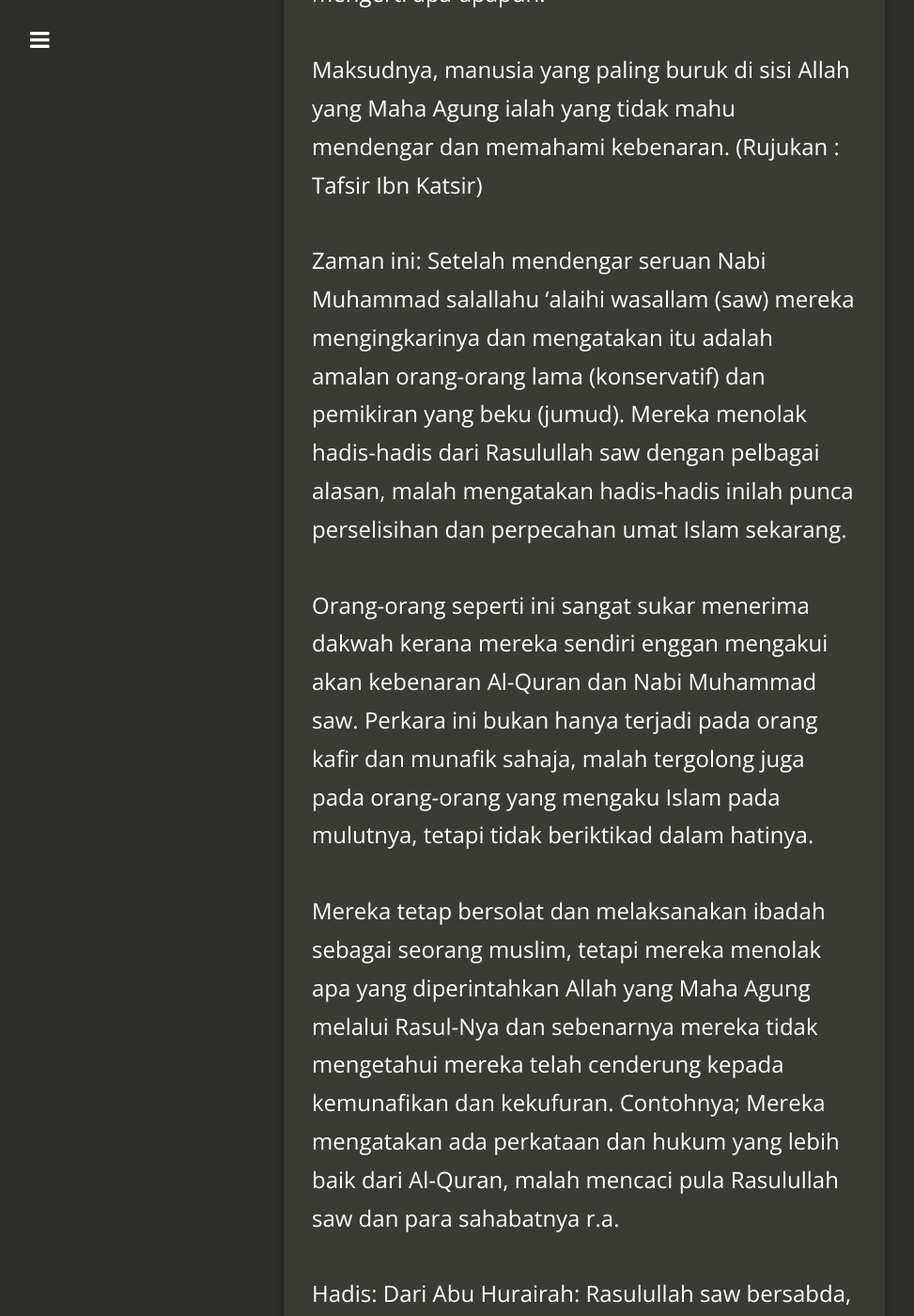
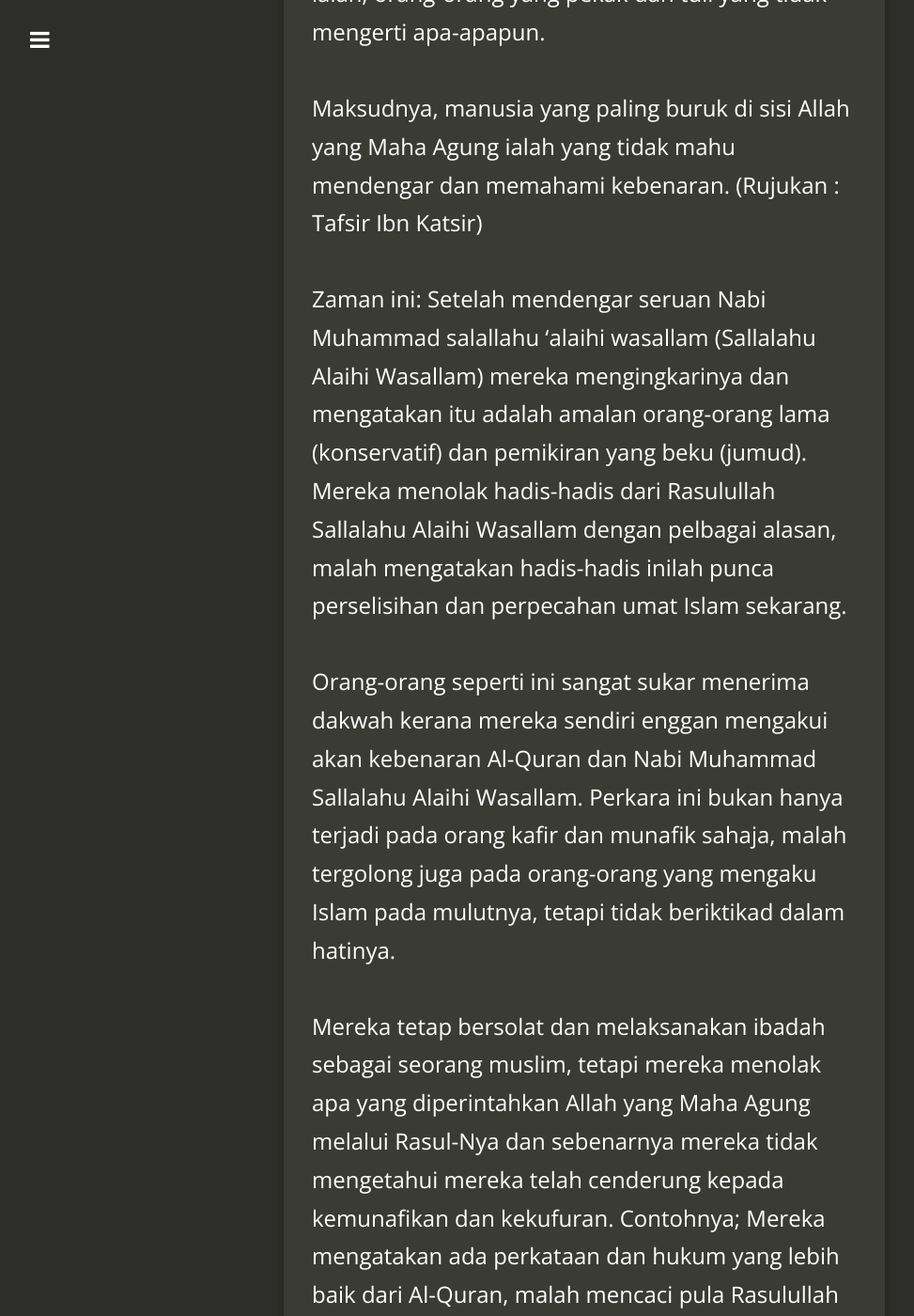
Before and after one commit to kedamaian/swsyafiq, a Jekyll site: the page built from _posts/2010-02-27-6-golongan-yang-sukar-terima-dakwah.md, in a window 1280 px wide and 1400 px high, scrolled down 4117 px. Shown: the whole window at 94% size, without its empty margins (18-991 px from the left). Built offline with Jekyll 4.4.1, drawn with Linux system fonts in a browser that asks for light colours; nearby versions of some CDN libraries; comment, search, counter and statistics services are not loaded; some of the changed text lies outside the part shown.

Commit message:
Update 2010-02-27-6-golongan-yang-sukar-terima-dakwah.md

```diff
--- a/_posts/2010-02-27-6-golongan-yang-sukar-terima-dakwah.md
+++ b/_posts/2010-02-27-6-golongan-yang-sukar-terima-dakwah.md
@@ -27,7 +27,7 @@ Satu contoh yang mudah; jika seseorang berdakwah mengatakan sembahlah Allah yang
 Surah An-Nuur [24] : 54 54. Katakanlah: "Taat kepada Allah dan taatlah kepada rasul; dan jika kamu berpaling maka sesungguhnya kewajiban rasul itu adalah apa yang dibebankan kepadanya, dan kewajiban kamu sekalian adalah semata-mata apa yang dibebankan kepadamu. Dan jika kamu taat kepadanya, nescaya kamu mendapat petunjuk. Dan tidak lain kewajiban rasul itu melainkan menyampaikan (amanat Allah) dengan terang."
 
 ## ISI PERBINCANGAN
-Persoalannya, sejauh mana dakwah para pendakwah benar-benar berkesan terhadap penerima dakwah? Sedikit kajian, pemerhatian dan penelitian dalam Al-Quran, Hadis dan sirah Nabi Muhammad saw, didapati beberapa golongan yang sangat sukar menerima dakwah dan berdakwah kepadanya. Moga-moga kita terhindar dari menjadi golongan seperti ini, antaranya:
+Persoalannya, sejauh mana dakwah para pendakwah benar-benar berkesan terhadap penerima dakwah? Sedikit kajian, pemerhatian dan penelitian dalam Al-Quran, Hadis dan sirah Nabi Muhammad Sallalahu Alaihi Wasallam, didapati beberapa golongan yang sangat sukar menerima dakwah dan berdakwah kepadanya. Moga-moga kita terhindar dari menjadi golongan seperti ini, antaranya:
 
 
 ### 1. Mereka yang Menolak Kebenaran
@@ -37,13 +37,13 @@ Surah Al-Anfaal [8] : 22 22. Sesungguhnya binatang (makhluk) yang seburuk-burukn
 
 Maksudnya, manusia yang paling buruk di sisi Allah yang Maha Agung ialah yang tidak mahu mendengar dan memahami kebenaran. (Rujukan : Tafsir Ibn Katsir)
 
-Zaman ini: Setelah mendengar seruan Nabi Muhammad salallahu ‘alaihi wasallam (saw) mereka mengingkarinya dan mengatakan itu adalah amalan orang-orang lama (konservatif) dan pemikiran yang beku (jumud). Mereka menolak hadis-hadis dari Rasulullah saw dengan pelbagai alasan, malah mengatakan hadis-hadis inilah punca perselisihan dan perpecahan umat Islam sekarang.
+Zaman ini: Setelah mendengar seruan Nabi Muhammad salallahu ‘alaihi wasallam (Sallalahu Alaihi Wasallam) mereka mengingkarinya dan mengatakan itu adalah amalan orang-orang lama (konservatif) dan pemikiran yang beku (jumud). Mereka menolak hadis-hadis dari Rasulullah Sallalahu Alaihi Wasallam dengan pelbagai alasan, malah mengatakan hadis-hadis inilah punca perselisihan dan perpecahan umat Islam sekarang.
 
-Orang-orang seperti ini sangat sukar menerima dakwah kerana mereka sendiri enggan mengakui akan kebenaran Al-Quran dan Nabi Muhammad saw. Perkara ini bukan hanya terjadi pada orang kafir dan munafik sahaja, malah tergolong juga pada orang-orang yang mengaku Islam pada mulutnya, tetapi tidak beriktikad dalam hatinya.
+Orang-orang seperti ini sangat sukar menerima dakwah kerana mereka sendiri enggan mengakui akan kebenaran Al-Quran dan Nabi Muhammad Sallalahu Alaihi Wasallam. Perkara ini bukan hanya terjadi pada orang kafir dan munafik sahaja, malah tergolong juga pada orang-orang yang mengaku Islam pada mulutnya, tetapi tidak beriktikad dalam hatinya.
 
-Mereka tetap bersolat dan melaksanakan ibadah sebagai seorang muslim, tetapi mereka menolak apa yang diperintahkan Allah yang Maha Agung melalui Rasul-Nya dan sebenarnya mereka tidak mengetahui mereka telah cenderung kepada kemunafikan dan kekufuran. Contohnya; Mereka mengatakan ada perkataan dan hukum yang lebih baik dari Al-Quran, malah mencaci pula Rasulullah saw dan para sahabatnya r.a.
+Mereka tetap bersolat dan melaksanakan ibadah sebagai seorang muslim, tetapi mereka menolak apa yang diperintahkan Allah yang Maha Agung melalui Rasul-Nya dan sebenarnya mereka tidak mengetahui mereka telah cenderung kepada kemunafikan dan kekufuran. Contohnya; Mereka mengatakan ada perkataan dan hukum yang lebih baik dari Al-Quran, malah mencaci pula Rasulullah Sallalahu Alaihi Wasallam dan para sahabatnya r.a.
 
-Hadis: Dari Abu Hurairah: Rasulullah saw bersabda, "Barangsiapa taat kepadaku, bererti dia telah taat kepada Allah SWT; dan barangsiapa menderhakaiku, bererti dia derhaka kepada Allah SWT." (0003) [Sahih Ibnu Majah]
+Hadis: Dari Abu Hurairah: Rasulullah Sallalahu Alaihi Wasallam bersabda, "Barangsiapa taat kepadaku, bererti dia telah taat kepada Allah SWT; dan barangsiapa menderhakaiku, bererti dia derhaka kepada Allah SWT." (0003) [Sahih Ibnu Majah]
 
 
 ### 2. Mereka yang Taksub Mengikuti Tradisi
@@ -59,7 +59,7 @@ Selain itu ada pula yang mengikuti tradisi kitab. Apabila berdakwah kepadanya me
 
 Orang-orang seperti ini sangat sukar berdakwah kepadanya kerana mereka begitu taksub dengan tradisi mereka.
 
-Hadis: Dari Abu Hurairah r.a: Rasulullah saw bersabda, “Barangsiapa menyeru ke jalan petunjuk (kebaikan), maka baginya pahala seperti pahala orang-orang yang mengikutinya, yang tidak terkurangi sedikitpun dari pahala-pahala amal mereka sama sekali.
+Hadis: Dari Abu Hurairah r.a: Rasulullah Sallalahu Alaihi Wasallam bersabda, “Barangsiapa menyeru ke jalan petunjuk (kebaikan), maka baginya pahala seperti pahala orang-orang yang mengikutinya, yang tidak terkurangi sedikitpun dari pahala-pahala amal mereka sama sekali.
 
 Barangsiapa menyeru kepada jalan yang menyesatkan, maka baginya dosa semisal (sama) dosa orang-orang yang mengikutinya, yang tidak terkurangi sedikitpun dari dosa-dosa mereka sama sekali.” (0172) [Sahih Ibnu Majah]
 
@@ -79,19 +79,19 @@ Apa yang penting adalah, kebenaran itu didasari dengan ilmu. Di manakah pula car
 
 Kebenaran itu tidak semestinya mengikut majoriti, jika terdapat kesalahan dan kesilapan orang terdahulu kemudian setelah diketahui kebenarannya, hendaklah kita menerima dengan hati yang terbuka dan perbetuli kembali kesalahan dan kesilapan itu agar tidak membiarkan generasi akan datang terus menerus dalam kesilapan.
 
-Hadis : Dari Abu Hurairah r.a : Rasulullah saw bersabda, “Kalau amanah tidak lagi dipegang teguh, maka tunggulah saat kehancuran.”
+Hadis : Dari Abu Hurairah r.a : Rasulullah Sallalahu Alaihi Wasallam bersabda, “Kalau amanah tidak lagi dipegang teguh, maka tunggulah saat kehancuran.”
 
-Ia (Abu Hurairah) bertanya, ‘Bagaimana orang (yang) tidak memegang teguh amanah itu ya Rasulullah?’ Beliau (Nabi saw) menjawab, “Kalau sesuatu urusan telah diserahkan kepada orang yang bukan ahlinya, maka tunggulah saat kehancuran.” (1746) [Sahih Bukhari]
+Ia (Abu Hurairah) bertanya, ‘Bagaimana orang (yang) tidak memegang teguh amanah itu ya Rasulullah?’ Beliau (Nabi Sallalahu Alaihi Wasallam) menjawab, “Kalau sesuatu urusan telah diserahkan kepada orang yang bukan ahlinya, maka tunggulah saat kehancuran.” (1746) [Sahih Bukhari]
 
 ### 4. Mereka yang Berilmu Pengetahuan
 
 Surah Al-Mu'min [40] : 83 83. Maka tatkala datang kepada mereka rasul-rasul (yang diutus kepada) mereka dengan membawa keterangan-keterangan, mereka merasa senang dengan pengetahuan yang ada pada mereka dan mereka dikepung oleh azab Allah yang selalu mereka perolok-olokkan itu.
 
-Di antara orang yang paling sukar didakwahkan juga adalah orang yang ‘menyangka’ dia sudah mempunyai ilmu pengetahuan yang cukup. Sebarang pendapat yang berlainan dengannya akan ditentang habis-habisan walaupun bertentangan dengan hadis Nabi saw. Mereka akan berhujah dengan kitab itu dan ini, kata-kata guru itu dan guru ini malah mereka lebih mengikut pendapat guru dan kitab mereka melebihi perkataan Rasulullah saw sendiri.
+Di antara orang yang paling sukar didakwahkan juga adalah orang yang ‘menyangka’ dia sudah mempunyai ilmu pengetahuan yang cukup. Sebarang pendapat yang berlainan dengannya akan ditentang habis-habisan walaupun bertentangan dengan hadis Nabi Sallalahu Alaihi Wasallam. Mereka akan berhujah dengan kitab itu dan ini, kata-kata guru itu dan guru ini malah mereka lebih mengikut pendapat guru dan kitab mereka melebihi perkataan Rasulullah Sallalahu Alaihi Wasallam sendiri.
 
-Apa yang lebih melucukan adalah, mereka menggunakan dalil yang langsung tidak layak seperti suratkhabar, radio dan sebagainya bagi menentang atau beralasan menolak hadis Rasulullah saw.
+Apa yang lebih melucukan adalah, mereka menggunakan dalil yang langsung tidak layak seperti suratkhabar, radio dan sebagainya bagi menentang atau beralasan menolak hadis Rasulullah Sallalahu Alaihi Wasallam.
 
-Hadis (diringkaskan): Dari Irbadh bin Sariyah : Rasulullah saw bersabda, “....Kamu akan melihat perselisihan yang sangat dahsyat sesudahku, maka hendaklah kamu berpegang pada Sunnah-ku dan Sunnah-Khulafa ur rasyidin yang mendapat petunjuk. Gigitlah dengan gigi gerahammu dan jauhilah perkara-perkara baru, sesungguhnya setiap bidaah (perkara baru dalam agama) adalah sesat.” (0040)
+Hadis (diringkaskan): Dari Irbadh bin Sariyah : Rasulullah Sallalahu Alaihi Wasallam bersabda, “....Kamu akan melihat perselisihan yang sangat dahsyat sesudahku, maka hendaklah kamu berpegang pada Sunnah-ku dan Sunnah-Khulafa ur rasyidin yang mendapat petunjuk. Gigitlah dengan gigi gerahammu dan jauhilah perkara-perkara baru, sesungguhnya setiap bidaah (perkara baru dalam agama) adalah sesat.” (0040)
 
 ### 5. Orang yang Mempunyai Pangkat, Harta dan Kuasa
 
@@ -105,7 +105,7 @@ Surah Al-Qashash [28] : 78 78. Qarun berkata: "Sesungguhnya aku hanya diberi har
 
 Kedua-dua ayat diatas menyatakan akan kesombongan golongan yang kelima ini. Apabila didakwahkan kepada mereka agar mentaati perintah Allah yang Maha Agung dan Rasul-Nya, mereka sangat sombong; mereka berkata ada perkataan yang lebih baik dari itu pada zaman moden ini. Tujuan mereka tidak lain hanyalah untuk menambah kekayaan mereka sahaja dan takut rugi dari segi kehilangan pengaruh dan kuasa.
 
-Hadis: Dari Abu Hurairah r.a: Rasulullah saw bersabda, “Setiap umat ku masuk ke dalam syurga, selain orang yang enggan.” Mereka bertanya, ‘Ya, Rasulullah, Siapakah yang enggan (masuk syurga) itu?’ Jawab Nabi saw, “Siapa yang mematuhi perintah ku, masuk syurga dan siapa yang melanggar perintah ku, maka sesungguhnya orang itu enggan (masuk syurga).” (1952) [Sahih Bukhari]
+Hadis: Dari Abu Hurairah r.a: Rasulullah Sallalahu Alaihi Wasallam bersabda, “Setiap umat ku masuk ke dalam syurga, selain orang yang enggan.” Mereka bertanya, ‘Ya, Rasulullah, Siapakah yang enggan (masuk syurga) itu?’ Jawab Nabi Sallalahu Alaihi Wasallam, “Siapa yang mematuhi perintah ku, masuk syurga dan siapa yang melanggar perintah ku, maka sesungguhnya orang itu enggan (masuk syurga).” (1952) [Sahih Bukhari]
 
 ### 6. Sangka Buruk
 
@@ -119,7 +119,7 @@ Mencela diri sendiri juga bermaksud mencela para mukmin yang lain. Orang seperti
 
 Surah Az-Zumar [39] : 9 9. ...... Katakanlah: "Adakah sama orang-orang yang mengetahui dengan orang-orang yang tidak mengetahui?" Sesungguhnya orang yang berakallah yang dapat menerima pelajaran.
 
-Hadis: Dari Aisyah r.a : Rasulullah saw bersabda, “Orang yang sangat dibenci Allah ialah orang yang suka bermusuh-musuhan.” (1915) [Sahih Bukhari]
+Hadis: Dari Aisyah r.a : Rasulullah Sallalahu Alaihi Wasallam bersabda, “Orang yang sangat dibenci Allah ialah orang yang suka bermusuh-musuhan.” (1915) [Sahih Bukhari]
 
 ## PENUTUP
 
@@ -131,12 +131,12 @@ Hanya kepada Allah yang Maha Pengasih lagi Maha Penyayanglah kita memohon perlin
 
 Surah Al-Baqarah [2] : 153 153. Hai orang-orang yang beriman, jadikanlah sabar dan solat sebagai penolongmu, sesungguhnya Allah berserta orang-orang yang sabar.
 
-Hadis: Dari Mu’awiyah r.a : Rasulullah saw bersabda, “Sentiasa ada segolongan umat ku yang selalu berjuang menegakkan agama AllahTa’ala. Mereka tidak akan celaka oleh orang-orang yang menghina atau menentang mereka sampai hari kiamat. Bahkan mereka tetap menang atas semua manusia.” (1873) [Sahih Muslim]
+Hadis: Dari Mu’awiyah r.a : Rasulullah Sallalahu Alaihi Wasallam bersabda, “Sentiasa ada segolongan umat ku yang selalu berjuang menegakkan agama AllahTa’ala. Mereka tidak akan celaka oleh orang-orang yang menghina atau menentang mereka sampai hari kiamat. Bahkan mereka tetap menang atas semua manusia.” (1873) [Sahih Muslim]
 
 Rujukan:
 
 - Terjemahan Al-Quran dan Tafsir Ibn Katsir
 - Hadis-hadis sahih
-- Sirah dan Riwayat Hidup Nabi Muhammad Saw [Abu Mazaya Al-Hafiz]
+- Sirah dan Riwayat Hidup Nabi Muhammad Sallalahu Alaihi Wasallam [Abu Mazaya Al-Hafiz]
 - Metodologi Dakwah [Prof. Dr. Abd Aziz bin Mohd. Zin]
 - As-Sunnah dalam mengamalkan As-Sunnah [Ustaz Fadlan bin Mohd. Othman]
```
